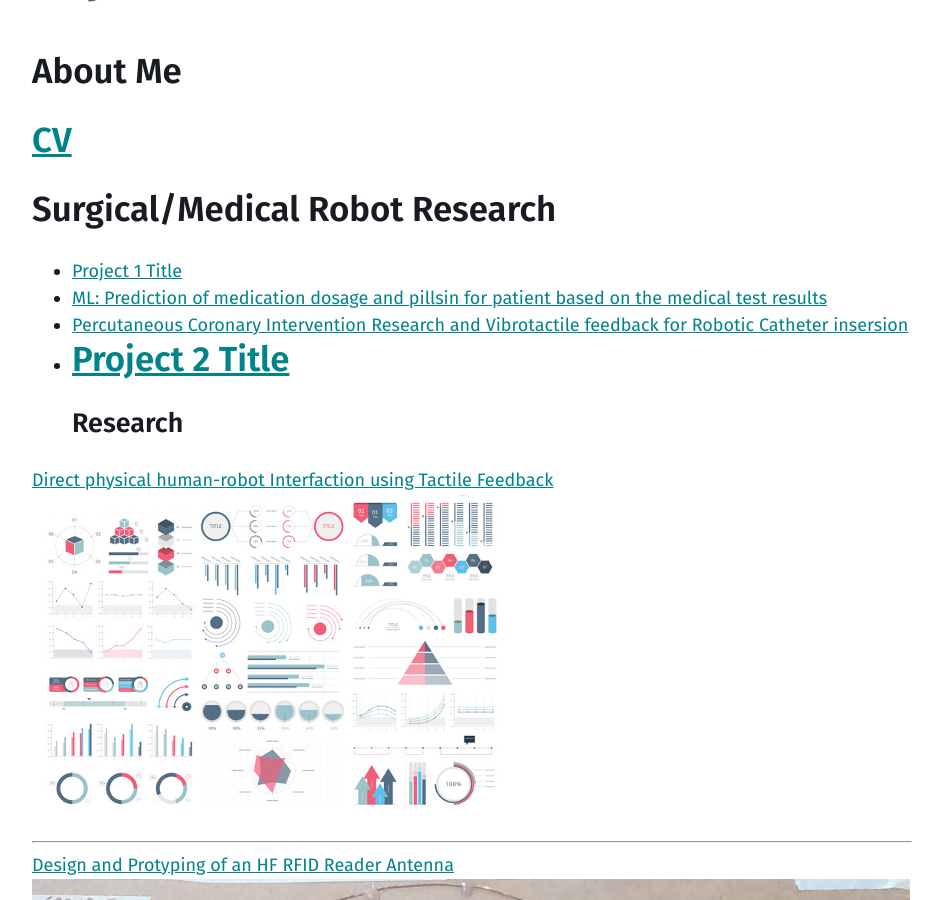
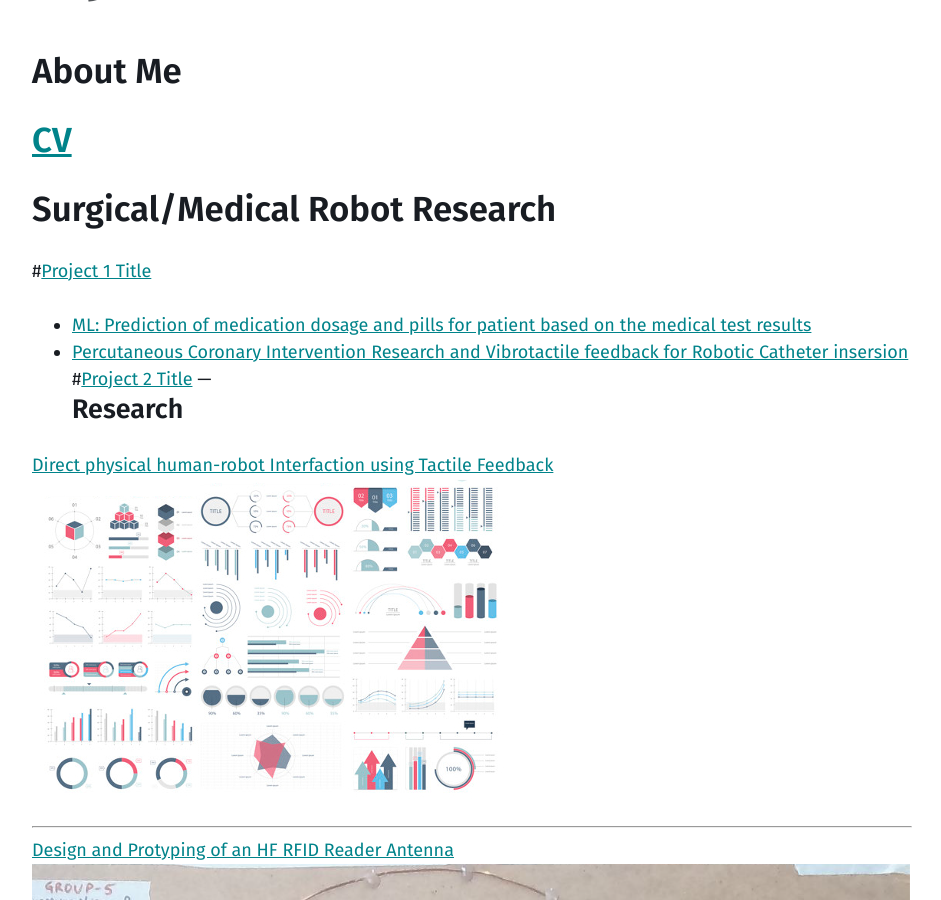
Before and after one commit to rkdyava/rama.github.io, a Jekyll site: the page built from index.md, in a window 1280 px wide and 900 px high, scrolled down 332 px. Shown: the whole window, without its empty margins (40-981 px from the left). Built offline with Jekyll 4.4.1, drawn with Linux system fonts in a browser that asks for light colours; our own code applies the rules of GitHub Pages for plain Markdown files; comment, search, counter and statistics services are not loaded.

Commit message:
Update index.md

```diff
--- a/index.md
+++ b/index.md
@@ -4,10 +4,10 @@
 [CV](/pdf/CV.pdf)
 ---
 ## Surgical/Medical Robot Research
-- [Project 1 Title](http://example.com/)
-- [ML: Prediction of medication dosage and pillsin for patient  based on the medical test results ](http://example.com/)
+#[Project 1 Title](docs/posts)
+- [ML: Prediction of medication dosage and pills for patient  based on the medical test results ](http://example.com/)
 - [Percutaneous Coronary Intervention Research and Vibrotactile feedback for Robotic Catheter insersion ](pdf/Dyava_PCI_presentation.pdf)
-- [Project 2 Title](http://example.com/)
+#[Project 2 Title](http://example.com/)
 ---
 ### Research
 
```
